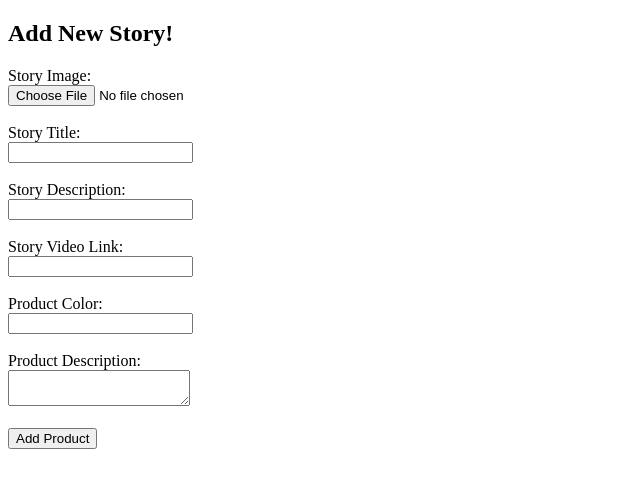
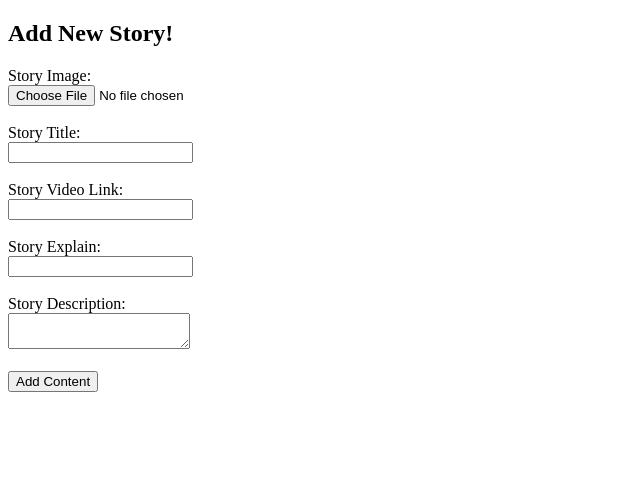
Before and after one commit to Gahyunlee23/Kim_Marin_Lee_G_Riddick_Singh_FIP, a PHP site: page /admin/admin_create_content.php in a window 1280 px wide. Shown: the top 488 px of the page, without its empty margins (0-640 px from the left). Run offline with PHP 8.4, Linux system fonts and the light colour scheme; a user stored in the database is signed in.

Commit message:
adding db + cms

```diff
--- a/admin/admin_create_content.php
+++ b/admin/admin_create_content.php
@@ -6,12 +6,10 @@ if(isset($_POST['submit'])) {
 
     $content = array(
         'img' => $_FILES['img'],
-        'name' => trim($_POST['name']),
-        'rate' => trim($_POST['rate']),
-        'price' => trim($_POST['price']),
+        'title' => trim($_POST['title']),
+        'video' => trim($_POST['video']),
+        'explain' => trim($_POST['explain']),
         'description' => trim($_POST['description']),
-        'color' => trim($_POST['color']),
-        'category' => trim($_POST['catList']),
     );
 
     $result = addContent($content);
@@ -31,28 +29,24 @@ if(isset($_POST['submit'])) {
 <body>
     <h2>Add New Story!</h2>
     <?php echo !empty($message)? $message:''; ?>
-        <form action="admin_add_content.php" method="post" enctype="multipart/form-data">
+        <form action="admin_create_content.php" method="post" enctype="multipart/form-data">
 
             <label>Story Image:</label><br>
             <input type="file" name="img" value=""><br><br>
 
             <label>Story Title:</label><br>
-            <input type="text" name="name" value=""><br><br>
+            <input type="text" name="title" value=""><br><br>
+
+            <label>Story Video Link:</label><br>
+            <input type="text" name="video" value=""><br><br>
+
+            <label>Story Explain:</label><br>
+            <input type="text" name="explain" value=""><br><br>
 
             <label>Story Description:</label><br>
-            <input type="text" name="rate" value=""><br><br>
+            <textarea type="text" name="description" value=""></textarea><br><br>
 
-            <label>Story Video Link:</label><br>
-            <input type="text" name="price" value=""><br><br>
-
-            <label>Product Color:</label><br>
-            <input type="text" name="color" value=""><br><br>
-
-            <label>Product Description:</label><br>
-            <textarea name="description"></textarea><br><br>
-
-
-            <button type="submit" name="submit">Add Product</button>
+            <button type="submit" name="submit">Add Content</button>
         </form>
 </body>
 </html>
--- a/admin/index.php
+++ b/admin/index.php
@@ -20,6 +20,10 @@
     <a href="admin_delete_user.php">Delete User</a>
     <a href="admin_edit_user.php">Edit User</a>
 
+    <a href="admin_create_content.php">Add Story</a>
+    <a href="admin_check_content.php">Edit Story</a>
+    <a href="admin_delete_content.php">Delete Story</a>
+
 
 </body>
 </html>
--- a/admin/script/content.php
+++ b/admin/script/content.php
@@ -13,12 +13,12 @@
     }
 };
 
-function addProduct($product) {
-    // var_dump($product);
+function addContent($content) {
+    // var_dump($content);
     try {
         $pdo = Database::getInstance()->getConnection();
 
-        $img = $product['img'];
+        $img = $content['img'];
         $upload_file = pathinfo($img['name']);
         $accepted_types = array('gif', 'jpg', 'jpeg', 'jpe', 'png', 'webp', 'JPG');
         if(!in_array($upload_file['extension'], $accepted_types)) {
@@ -38,34 +38,23 @@
 
 
 
-        $add_product_query = 'INSERT INTO tbl_product(product_img, product_name, product_color, product_rate, product_description, product_price)';
-        $add_product_query .= ' VALUE(:product_img, :product_name, :product_color, :product_rate, :product_description, :product_price)';
+        $add_content_query = 'INSERT INTO tbl_story(story_title, story_img, story_description, story_video, story_explain)';
+        $add_content_query .= ' VALUE(:story_title, :story_img, :story_description, :story_video, :story_explain)';
 
-        $set_product = $pdo->prepare($add_product_query);
-        $add_product_result = $set_product->execute(
+        $set_content = $pdo->prepare($add_content_query);
+        $add_content_result = $set_content->execute(
             array(
-                ':product_img' => $generated_filename,
-                ':product_name' => $product['name'],
-                ':product_color' => $product['color'],
-                ':product_rate' => $product['rate'],
-                ':product_description' => $product['description'],
-                ':product_price' => $product['price'],
+                ':story_title' => $content['title'],
+                ':story_img' => $generated_filename,
+                ':story_video' => $content['video'],
+                ':story_explain' => $content['explain'],
+                ':story_description' => $content['description'],
             )
         );
 
-        $last_uploaded_id = $pdo->lastInsertId();
+        //    echo $set_content->debugDumpParams();
+        //    exit;
 
-        if($add_product_result && !empty($last_uploaded_id)) {
-            $update_category_query = 'INSERT INTO tbl_cat_pro(product_id, category_id) VALUE (:product_id, :category_id)';
-            $update_category = $pdo->prepare($update_category_query);
-            $update_category->execute(
-                array(
-                    ':product_id' => $last_uploaded_id,
-                    'category_id' => $product['category']
-                )
-            );
-
-        }
 
         redirect_to('index.php');
 
@@ -79,7 +68,7 @@
 function getContent() {
     $pdo = Database::getInstance()->getConnection();
 
-    $get_all_pro = 'SELECT * FROM tbl_';
+    $get_all_pro = 'SELECT * FROM '.$tbl;
     $get_all = $pdo->query($get_all_pro);
 
     if($get_all) {
```
Also changed, not shown: admin/admin_delete_content.php (+58 -0 lines), db/db_sageComm.sql (+29 -12 lines).
